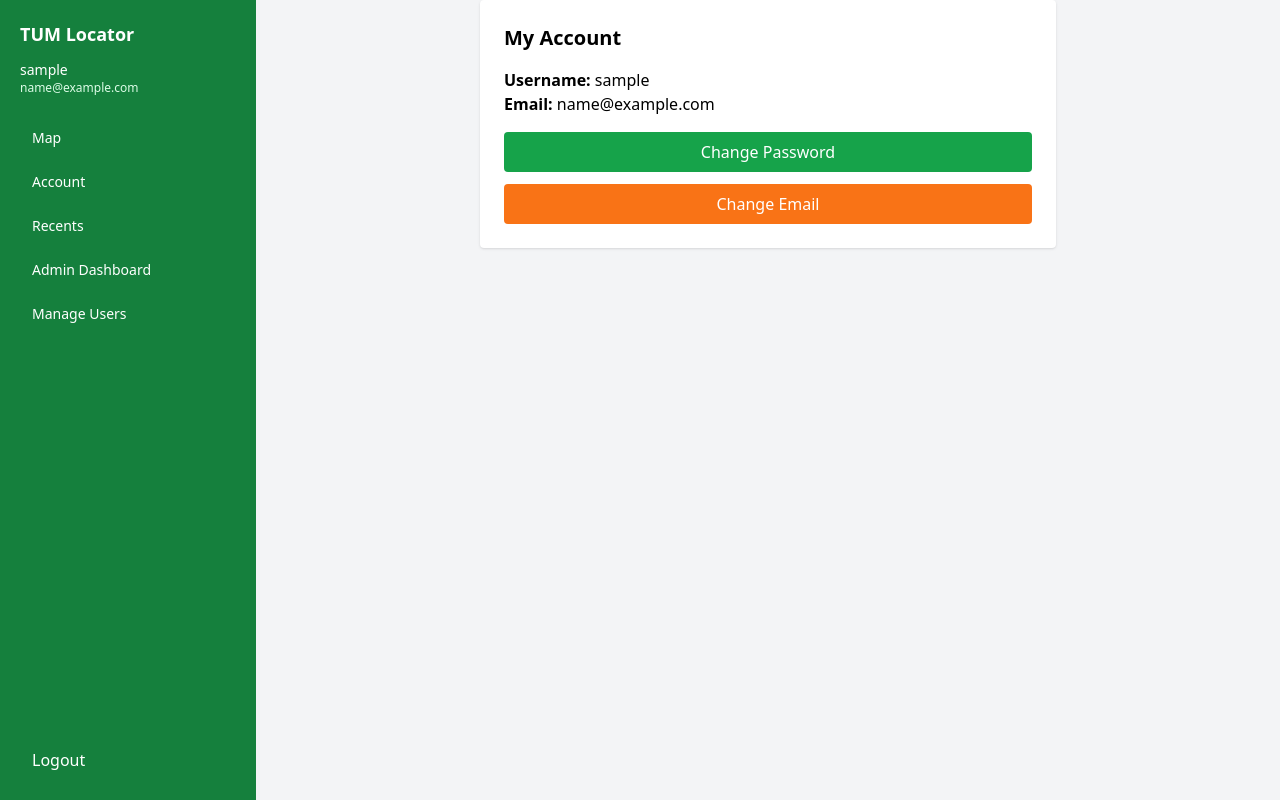
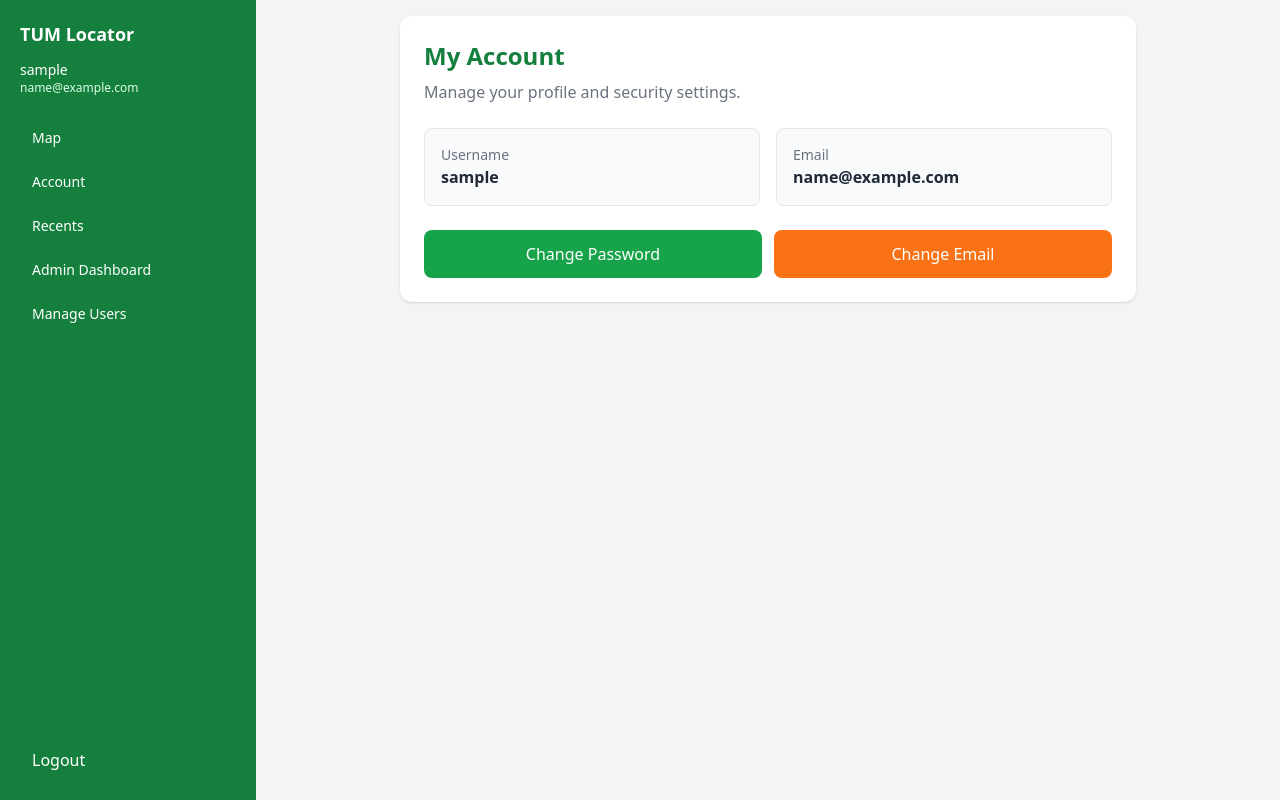
Before and after one commit to Breestellar/Tum-Room-Locator, a Flask app: page /account in a window 1280 px wide. Run offline with Flask 3, Linux system fonts and the light colour scheme; the visitor is signed in with stand-in values (Sample User, id 1); tables that the repository leaves empty or names only in its code hold one stand-in row (values such as "Sample post"); some libraries are stand-ins or nearby versions.

Commit message:
style(account): improve account dashboard layout and profile presentation

```diff
--- a/templates/account.html
+++ b/templates/account.html
@@ -1,28 +1,35 @@
 {% extends "base.html" %}
-
 {% block content %}
 
-<div class="max-w-xl mx-auto bg-white p-6 rounded shadow">
+<div class="max-w-3xl mx-auto p-4">
 
-    <h2 class="text-xl font-bold mb-4">My Account</h2>
+    <div class="bg-white rounded-xl shadow p-6">
+        <h2 class="text-2xl font-bold text-green-700 mb-2">My Account</h2>
+        <p class="text-gray-500 mb-6">Manage your profile and security settings.</p>
 
-    <div class="mb-4">
-        <p><strong>Username:</strong> {{ current_user.username }}</p>
-        <p><strong>Email:</strong> {{ current_user.email }}</p>
+        <div class="grid grid-cols-1 md:grid-cols-2 gap-4 mb-6">
+            <div class="bg-gray-50 border rounded-lg p-4">
+                <p class="text-sm text-gray-500">Username</p>
+                <p class="font-semibold text-gray-800">{{ current_user.username }}</p>
             </div>
 
-    <div class="flex flex-col gap-3">
+            <div class="bg-gray-50 border rounded-lg p-4">
+                <p class="text-sm text-gray-500">Email</p>
+                <p class="font-semibold text-gray-800 break-all">{{ current_user.email }}</p>
+            </div>
+        </div>
 
+        <div class="grid grid-cols-1 md:grid-cols-2 gap-3">
             <a href="/change-password"
-           class="bg-green-600 text-white px-4 py-2 rounded text-center hover:bg-green-700">
+               class="bg-green-600 text-white px-4 py-3 rounded-lg text-center hover:bg-green-700">
                 Change Password
             </a>
 
             <a href="/change-email"
-           class="bg-orange-500 text-white px-4 py-2 rounded text-center hover:bg-orange-600">
+               class="bg-orange-500 text-white px-4 py-3 rounded-lg text-center hover:bg-orange-600">
                 Change Email
             </a>
-
+        </div>
     </div>
 
 </div>
```
Lines whose indentation alone changed are shown as unchanged.
